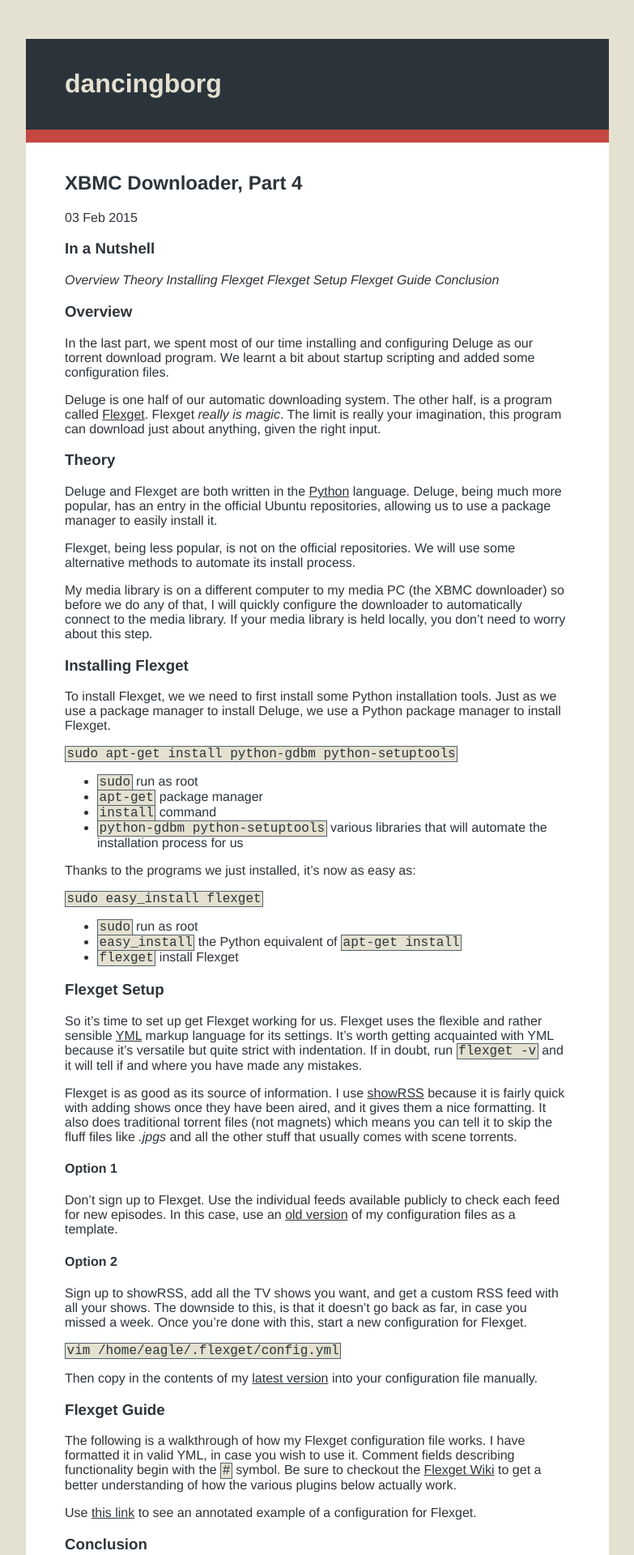
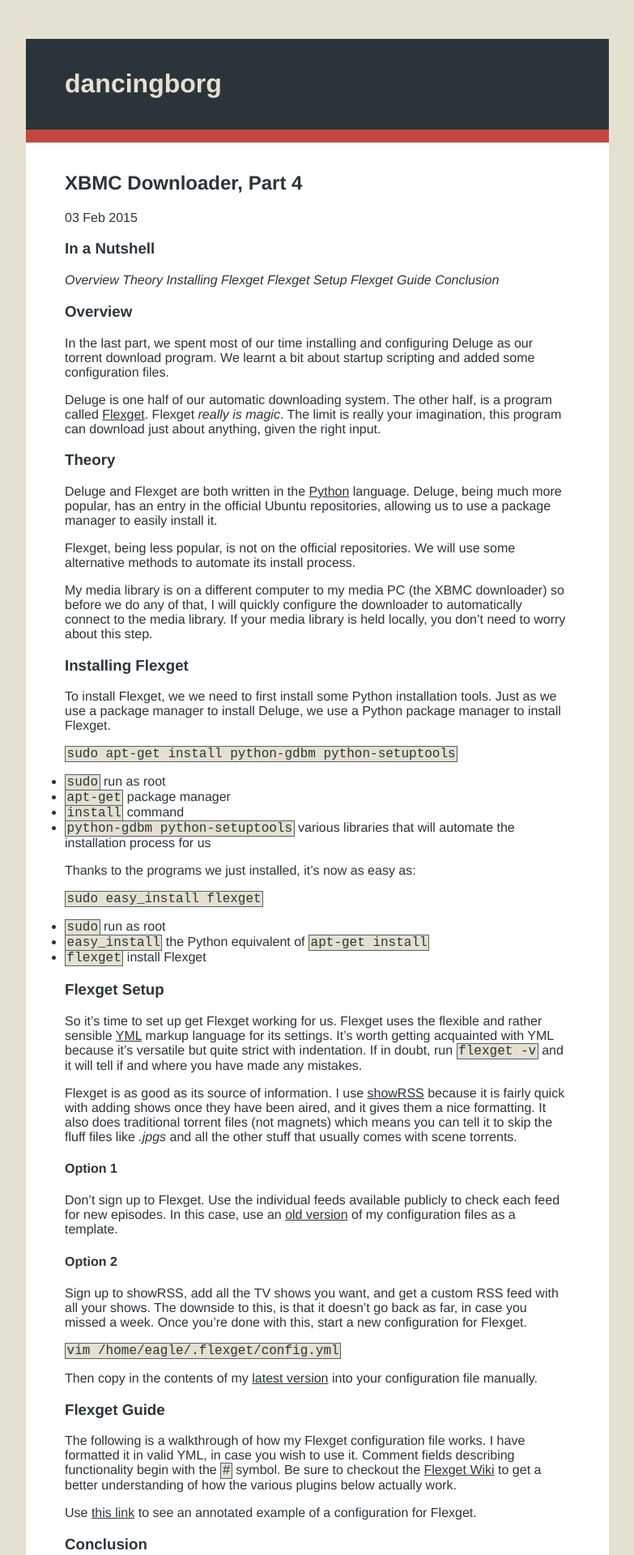
Before and after one commit to andre-abadi/andre-abadi.github.io, a Jekyll site: the page built from _posts/2015-02-03-xbmc-downloader-4.md, in a window 1280 px wide. Shown: the top 1920 px of the page at 81% size, without its empty margins (248-1031 px from the left). Built offline with Jekyll 4.4.1, drawn with Linux system fonts in a browser that asks for light colours; Markdown is read by kramdown in place of the engine named in the settings.

Commit message:
correct webkit padding

```diff
--- a/css/main.css
+++ b/css/main.css
@@ -76,7 +76,7 @@
 }
 
 ul {
-  webkit-padding-start: 0px;
+  -webkit-padding-start: 0px;
 }
 
 @media all and (min-device-width: 320px) {
```
